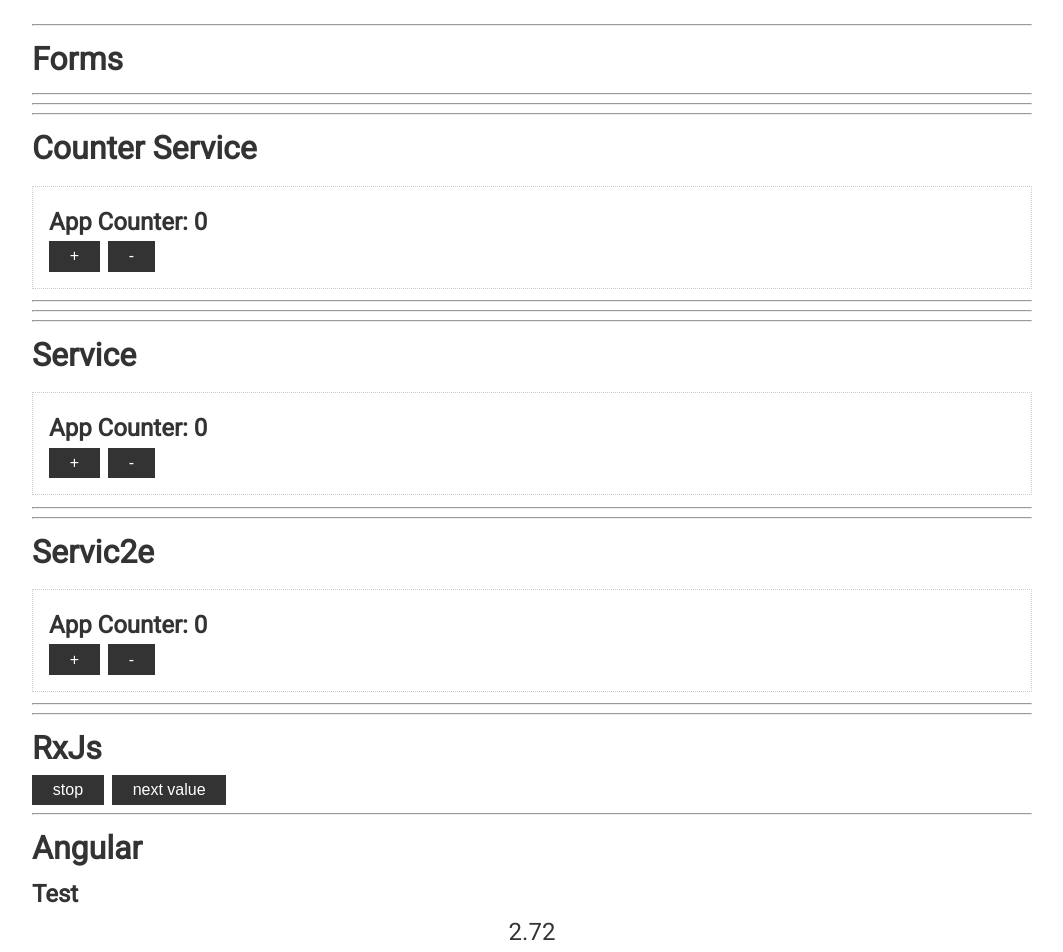
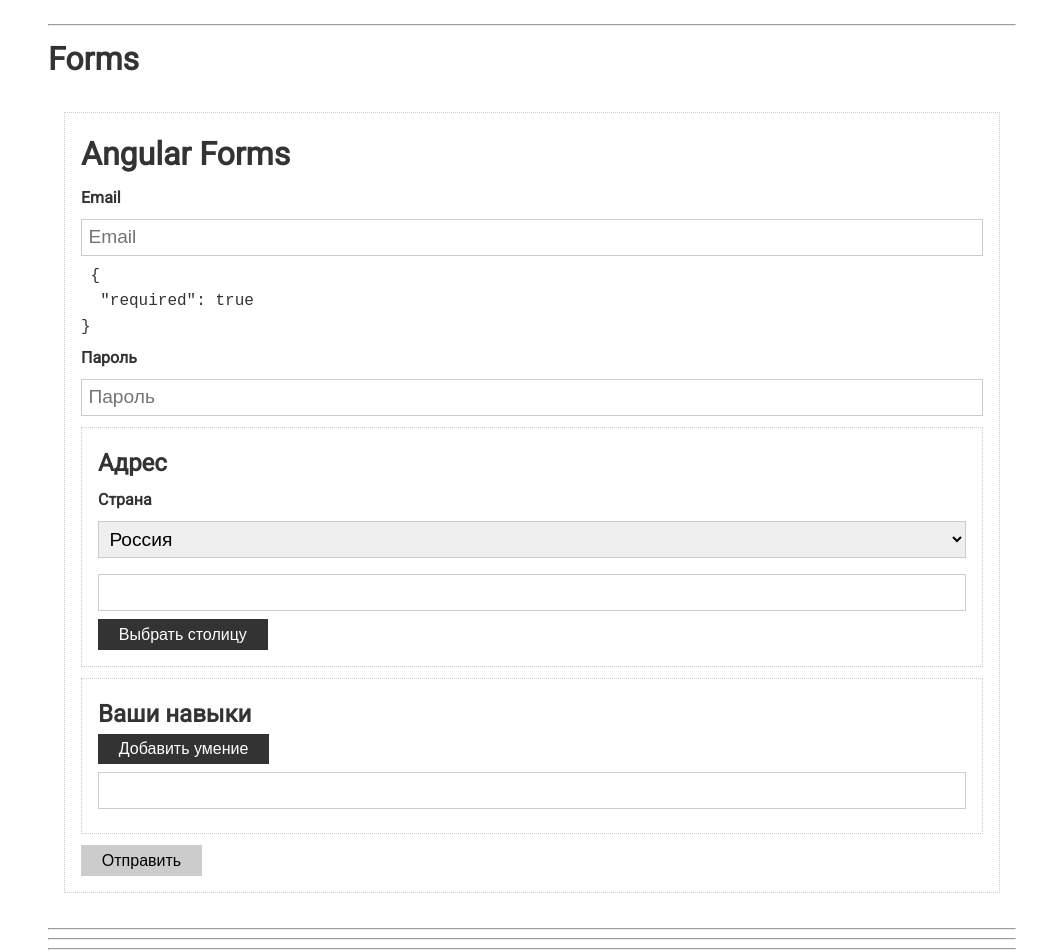
Before and after one commit to DmitriAleks/Angular-advanced, an Angular app: page / in a window 1280 px wide. Shown: the top 952 px of the page, without its empty margins (108-1171 px from the left). Built offline with nearby package versions, Linux system fonts and the light colour scheme.

Commit message:
'formValidation'

```diff
--- a/src/app/app.component.html
+++ b/src/app/app.component.html
@@ -2,11 +2,69 @@
 
   <hr>
 <h1>Forms</h1>
+  <div class="container">
+    <form class="card" [formGroup]="form" (ngSubmit)="submit()">
+      <h1>Angular Forms</h1>
 
+      <div class="form-control">
+        <label>Email</label>
+        <input type="text" placeholder="Email"  formControlName="email">
+        <div
+          *ngIf="form.get('email').invalid && form.get('email').touched"
+          class="validation">
+          <small  *ngIf="form.get('email').errors['required']" >Поле email не может быть пустым</small>
+          <small *ngIf="form.get('email').errors['email']">Введите корректный email </small>
+        </div>
+      </div>
+<pre> {{form.get('password').errors | json}}</pre>
 
+      <div class="form-control">
+        <label>Пароль</label>
+        <input type="password" placeholder="Пароль"   formControlName="password">
+        <div
+          *ngIf="form.get('password').invalid && form.get('password').touched"
+          class="validation">
+          <small  *ngIf="form.get('password').errors['required']" >Поле с паролем не может быть пустым</small>
+          <small *ngIf="form.get('password').errors['minlength'] || form.get('password').errors['maxlength']">
+            Длинна пароля должна составлять от 6 до 8 символов,
+            сейчас символов: {{form.get('password').value.length}}}
+          </small>
+        </div>
+
+      </div>
+
+      <div class="card">
+        <h2>Адрес</h2>
+
+        <div class="form-control">
+          <label>Страна</label>
+
+          <select>
+            <option value="ru">Россия</option>
+            <option value="ua">Украина</option>
+            <option value="by">Беларусь</option>
+          </select>
+        </div>
+
+        <div class="form-control">
+          <input type="text">
+        </div>
+
+        <button class="btn" type="button">Выбрать столицу</button>
+      </div>
+
+      <div class="card">
+        <h2>Ваши навыки</h2>
+        <button class="btn" type="button">Добавить умение</button>
+        <div class="form-control">
+          <label></label>
+          <input type="text">
+        </div>
+      </div>
+      <button class="btn" type="submit" [disabled]="form.invalid" >Отправить</button>
+    </form>
+  </div>
   <hr>
-
-
   <hr>
 <app-counter>
 
--- a/src/app/app.component.scss
+++ b/src/app/app.component.scss
@@ -6,3 +6,12 @@
 border: 1px dashed black ;
 padding: 1rem;
 }
+
+input{
+  &.ng-invalid.ng-touched {
+    border: 1px solid red;
+  }
+  &.ng-valid.ng-touched {
+    border: 1px solid green;
+  }
+}
--- a/src/app/app.component.ts
+++ b/src/app/app.component.ts
@@ -3,6 +3,7 @@
 import {filter, map, switchMap} from "rxjs/operators";
 import {AppConterService} from "./services/app-conter.service";
 import {LocalCounterService} from "./services/local-counter.service";
+import {FormControl, FormGroup, Validator, Validators} from "@angular/forms";
 
 
 
@@ -24,6 +25,7 @@
   sub: Subscription
   stream2$: Subject<number> = new Subject<number>()
   counter = 0
+  form: FormGroup
   constructor(
               public appConterService: AppConterService,
               public localCounterService:LocalCounterService,
@@ -112,13 +114,24 @@
     id: 3
   }]
 
-  ngOnInit(): void {
+  ngOnInit(){
     // setTimeout(()=>{
     //   const a =  [...this.posts]
     // },3000)
-    this.mDate$.subscribe(date => {
-      this.mDate = date
+    // this.mDate$.subscribe(date => {
+    //   this.mDate = date
+    // })
+    this.form = new FormGroup({
+      email: new FormControl('', [Validators.email, Validators.required]),
+      password: new FormControl(null, [Validators.minLength(6), Validators.required, Validators.maxLength(8)])
     })
+  }
+
+  submit(){
+    if(this.form.valid){
+      const formData = {...this.form.value}
+      console.log(formData)
+    }
   }
 
   updatePosts(post: Post) {
--- a/src/styles.scss
+++ b/src/styles.scss
@@ -17,7 +17,7 @@
 .container {
   max-width: 1000px;
   margin: 0 auto;
-  padding-top: 1rem;
+  padding: 1rem;
 }
 
 a {
@@ -47,6 +47,12 @@
   margin-right: 0.5rem;
   transition: opacity 0.2s ease-in;
   outline: none;
+
+  &:disabled {
+    background: #ccc;
+    color: #000;
+    cursor: not-allowed;
+  }
 }
 
 .btn:hover {
@@ -56,6 +62,22 @@
 .form-control {
   display: block;
   margin-top: 0.3rem;
+  margin-bottom: .5rem;
+
+  label {
+    display: block;
+    font-weight: bold;
+    font-size: 1rem;
+    margin-bottom: .5rem;
+  }
+
+  input {
+    margin-bottom: 0;
+  }
+
+  .validation {
+    color: red;
+  }
 }
 
 .card {
@@ -72,7 +94,7 @@
   padding: 0.4rem;
   font-size: 1.2rem;
   border: 1px solid #ccc;
-  margin: 1.2rem 0;
+  margin-bottom: 1rem;
 }
 
 hr {
```
Also changed, not shown: src/app/app.module.ts (+4 -3 lines).
